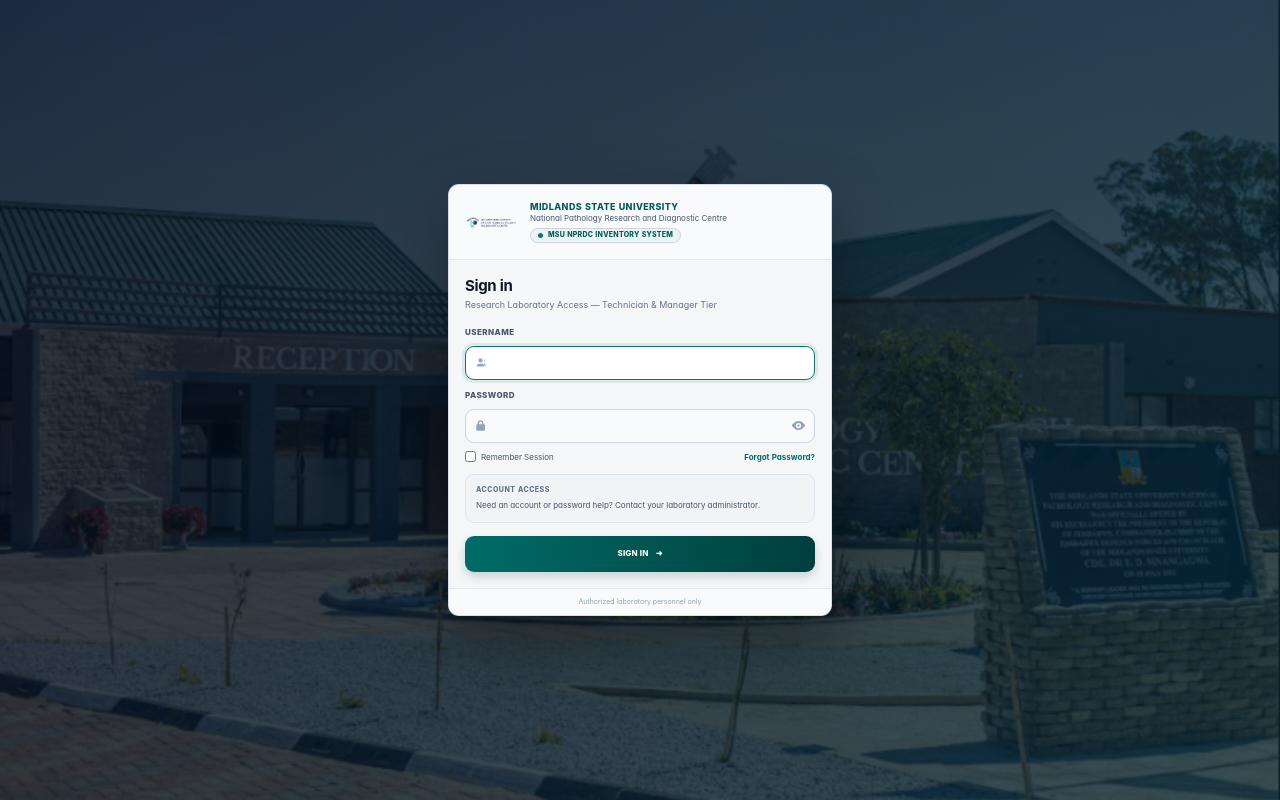
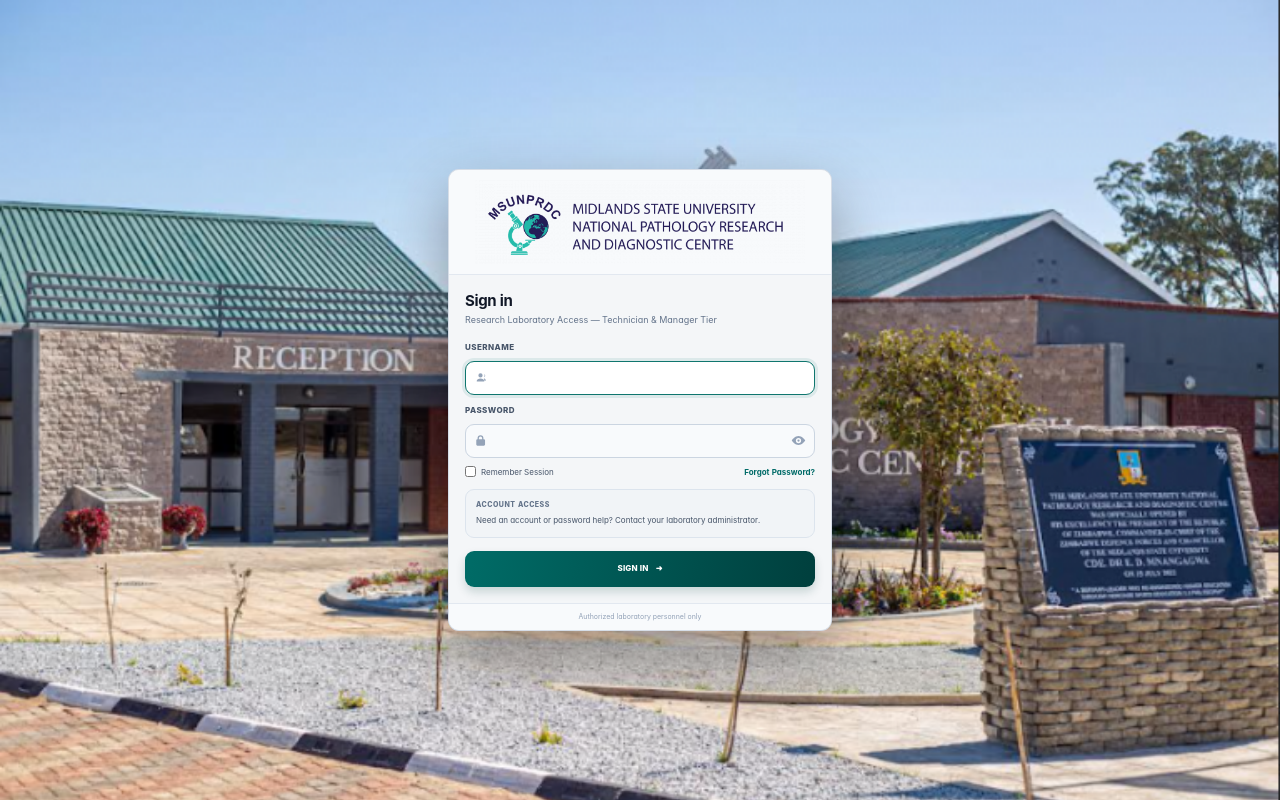
Before and after one commit to Thando2805/Lab-inventory, a Flask app: page /login in a window 1280 px wide. Run offline with Flask 3, Linux system fonts and the light colour scheme; some libraries are stand-ins or nearby versions.

Commit message:
Refine login branding and background

```diff
--- a/static/css/custom.css
+++ b/static/css/custom.css
@@ -1047,12 +1047,10 @@ td.mono,
   place-items: center;
   padding: 16px;
   background-color: #020817;
-  background-image:
-    linear-gradient(125deg, rgba(2, 8, 23, .80), rgba(2, 35, 45, .78)),
-    url("../images/nprdc-building.png");
-  background-position: center, center;
-  background-size: cover, cover;
-  background-repeat: no-repeat, no-repeat;
+  background-image: url("../images/nprdc-building.png");
+  background-position: center;
+  background-size: cover;
+  background-repeat: no-repeat;
 }
 
 .login-card {
@@ -1083,6 +1081,19 @@ td.mono,
   height: 48px;
   display: block;
   object-fit: contain;
+}
+
+.login-brand-logo-only {
+  min-height: 104px;
+  justify-content: center;
+  padding: 10px 16px;
+}
+
+.login-brand-logo-only .login-emblem {
+  flex: 0 1 auto;
+  width: min(100%, 340px);
+  height: auto;
+  max-height: 84px;
 }
 
 .login-brand-copy {
--- a/templates/login.html
+++ b/templates/login.html
@@ -4,13 +4,8 @@
 {% block content_anon %}
 <main class="login-wrap">
     <section class="login-card" aria-labelledby="login-title">
-        <header class="login-brand">
+        <header class="login-brand login-brand-logo-only">
             <img src="{{ url_for('static', filename='images/nprdc-logo.png') }}" class="login-emblem" alt="MSU NPRDC logo">
-            <div class="login-brand-copy">
-                <div class="login-brand-kicker">Midlands State University</div>
-                <div class="login-brand-sub">National Pathology Research and Diagnostic Centre</div>
-                <div class="login-brand-tag"><span></span> MSU NPRDC Inventory System</div>
-            </div>
         </header>
 
         <div class="login-content">
```
